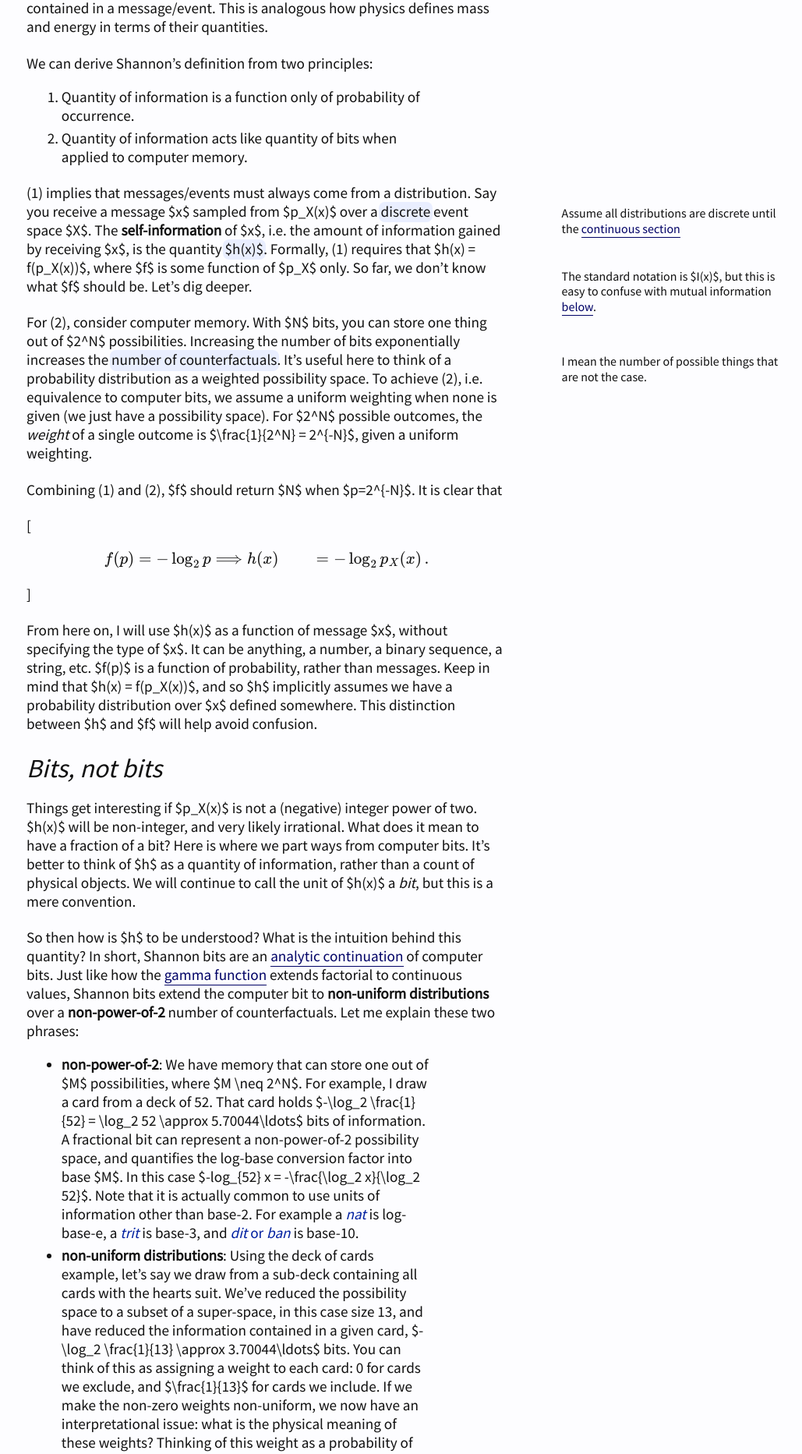
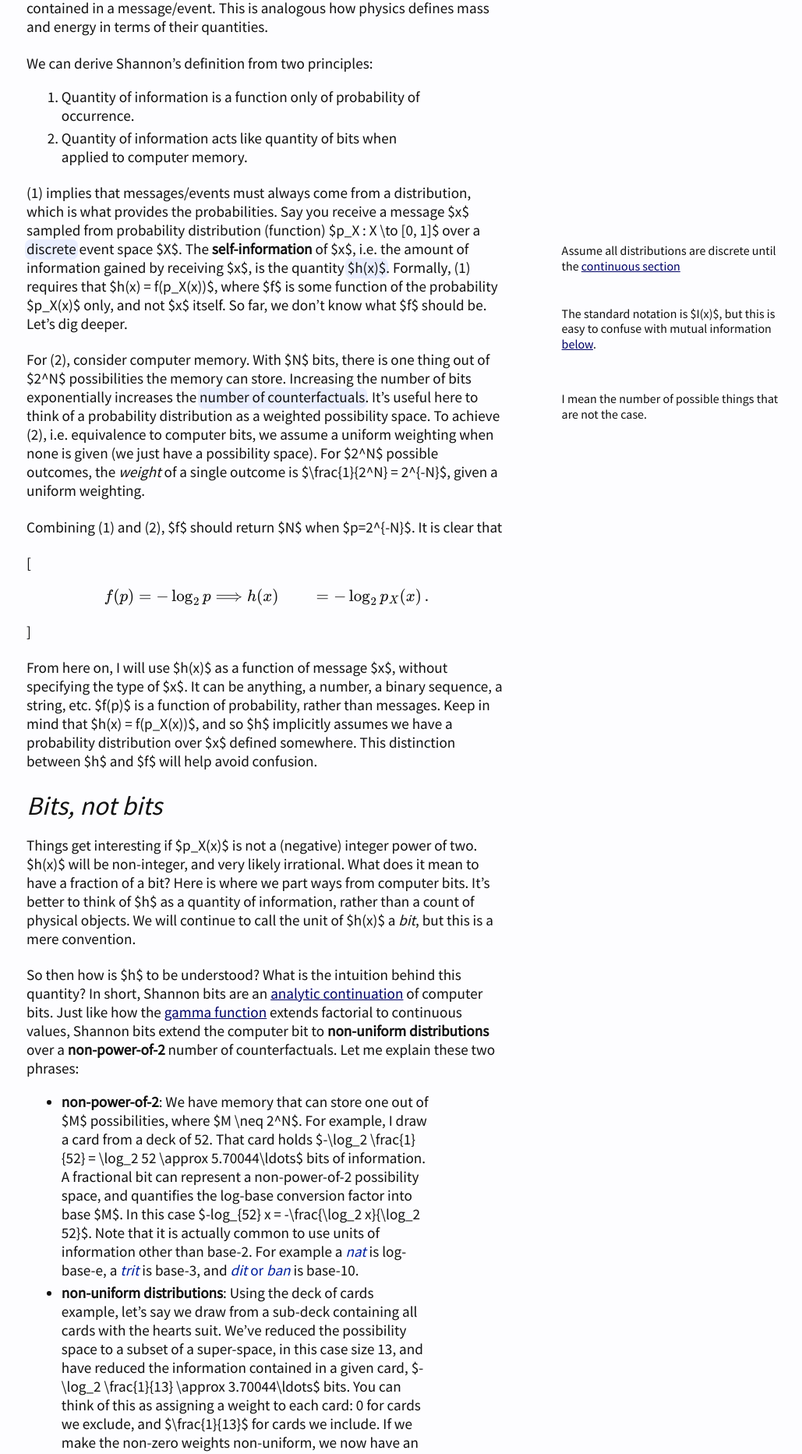
Before and after one commit to danabo/zhat, a Jekyll site: the page built from _posts/2020-06-09-primer-shannon-information.md, in a window 1280 px wide. Shown: the part 1957-3822 px from the top of the page at 78% size, without its empty margins (126-1155 px from the left). Built offline with Jekyll 4.4.1, drawn with Linux system fonts in a browser that asks for light colours; formulas are drawn with MathJax 3; comment, search, counter and statistics services are not loaded; some of the changed text lies outside the part shown.

Commit message:
Change anchor css to use native text underline & small fixes to info theory post

```diff
--- a/_posts/2020-06-09-primer-shannon-information.md
+++ b/_posts/2020-06-09-primer-shannon-information.md
@@ -45,9 +45,9 @@
 1. Quantity of information is a function only of probability of occurrence.
 2. Quantity of information acts like quantity of bits when applied to computer memory.
 
-(1) implies that messages/events must always come from a distribution. Say you receive a message $x$ sampled from $p_X(x)$ over a {% marginnote "discrete" "Assume all distributions are discrete until the [continuous section](#shannon-information-for-continuous-distributions)" %} event space $X$. The **self-information** of $x$, i.e. the amount of information gained by receiving $x$, is the quantity {% marginnote "$h(x)$" "The standard notation is $I(x)$, but this is easy to confuse with mutual information [below](#expected-mutual-information)." %}. Formally, (1) requires that $h(x) = f(p_X(x))$, where $f$ is some function of $p_X$ only. So far, we don't know what $f$ should be. Let's dig deeper.
+(1) implies that messages/events must always come from a distribution, which is what provides the probabilities. Say you receive a message $x$ sampled from probability distribution (function) $p_X : X \to [0, 1]$ over a {% marginnote "discrete" "Assume all distributions are discrete until the [continuous section](#shannon-information-for-continuous-distributions)" %} event space $X$. The **self-information** of $x$, i.e. the amount of information gained by receiving $x$, is the quantity {% marginnote "$h(x)$" "The standard notation is $I(x)$, but this is easy to confuse with mutual information [below](#expected-mutual-information)." %}. Formally, (1) requires that $h(x) = f(p_X(x))$, where $f$ is some function of the probability $p_X(x)$ only, and not $x$ itself. So far, we don't know what $f$ should be. Let's dig deeper.
 
-For (2), consider computer memory. With $N$ bits, you can store one thing out of $2^N$ possibilities. Increasing the number of bits exponentially increases the {% marginnote "number of counterfactuals" "I mean the number of possible things that are not the case." %}. It's useful here to think of a probability distribution as a weighted possibility space. To achieve (2), i.e. equivalence to computer bits, we assume a uniform weighting when none is given (we just have a possibility space). For $2^N$ possible outcomes, the *weight* of a single outcome is $\frac{1}{2^N} = 2^{-N}$, given a uniform weighting.
+For (2), consider computer memory. With $N$ bits, there is one thing out of $2^N$ possibilities the memory can store. Increasing the number of bits exponentially increases the {% marginnote "number of counterfactuals" "I mean the number of possible things that are not the case." %}. It's useful here to think of a probability distribution as a weighted possibility space. To achieve (2), i.e. equivalence to computer bits, we assume a uniform weighting when none is given (we just have a possibility space). For $2^N$ possible outcomes, the *weight* of a single outcome is $\frac{1}{2^N} = 2^{-N}$, given a uniform weighting.
 
 Combining (1) and (2), $f$ should return $N$ when $p=2^{-N}$. It is clear that
 
--- a/css/tufte.scss
+++ b/css/tufte.scss
@@ -64,9 +64,7 @@
 p > a, .marginnote-inner > a { @if $link-style == underline
     {
       color: #000266;
-      text-decoration: none;
-      border-bottom: 1px solid #000266;
-      padding-bottom: 1px;
+      text-decoration: underline;
     }
     @else
     {
```
Also changed, not shown: other parts of _posts/2020-06-09-primer-shannon-information.md (+2 -1 lines).
